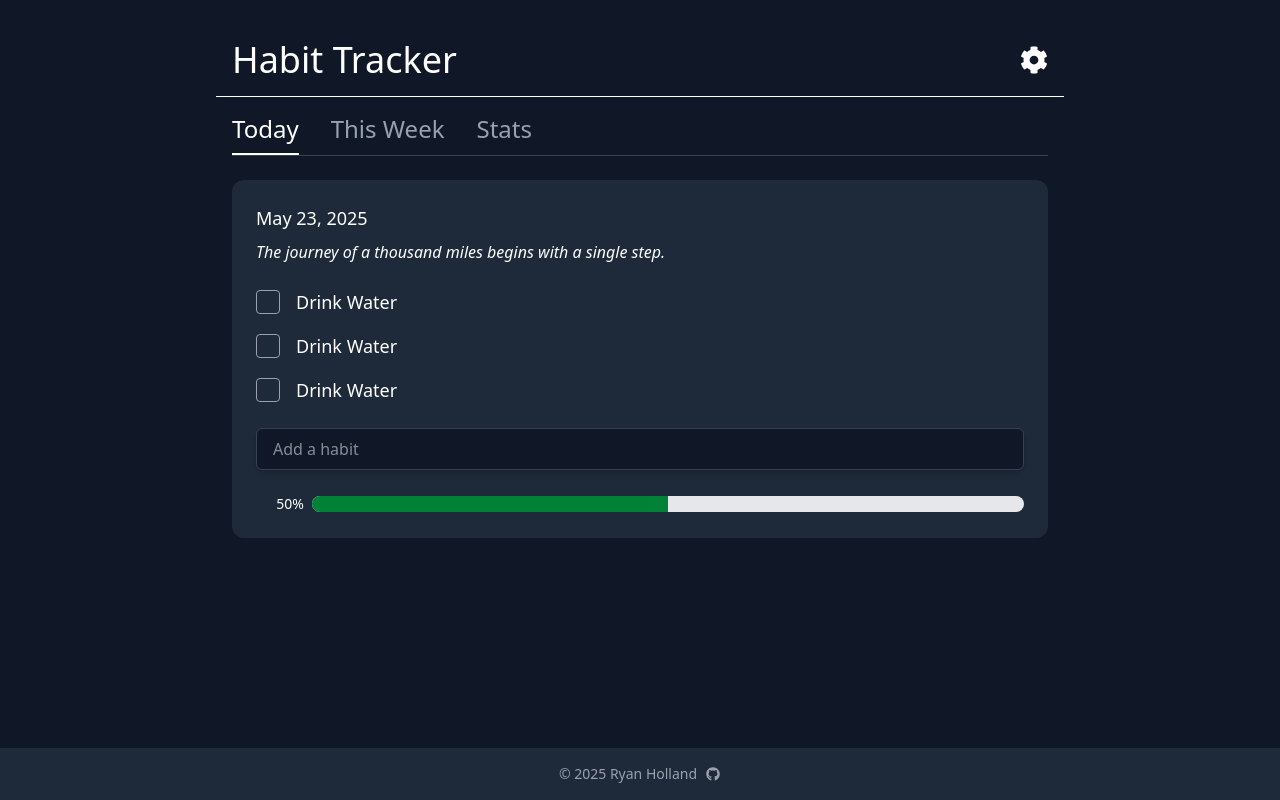
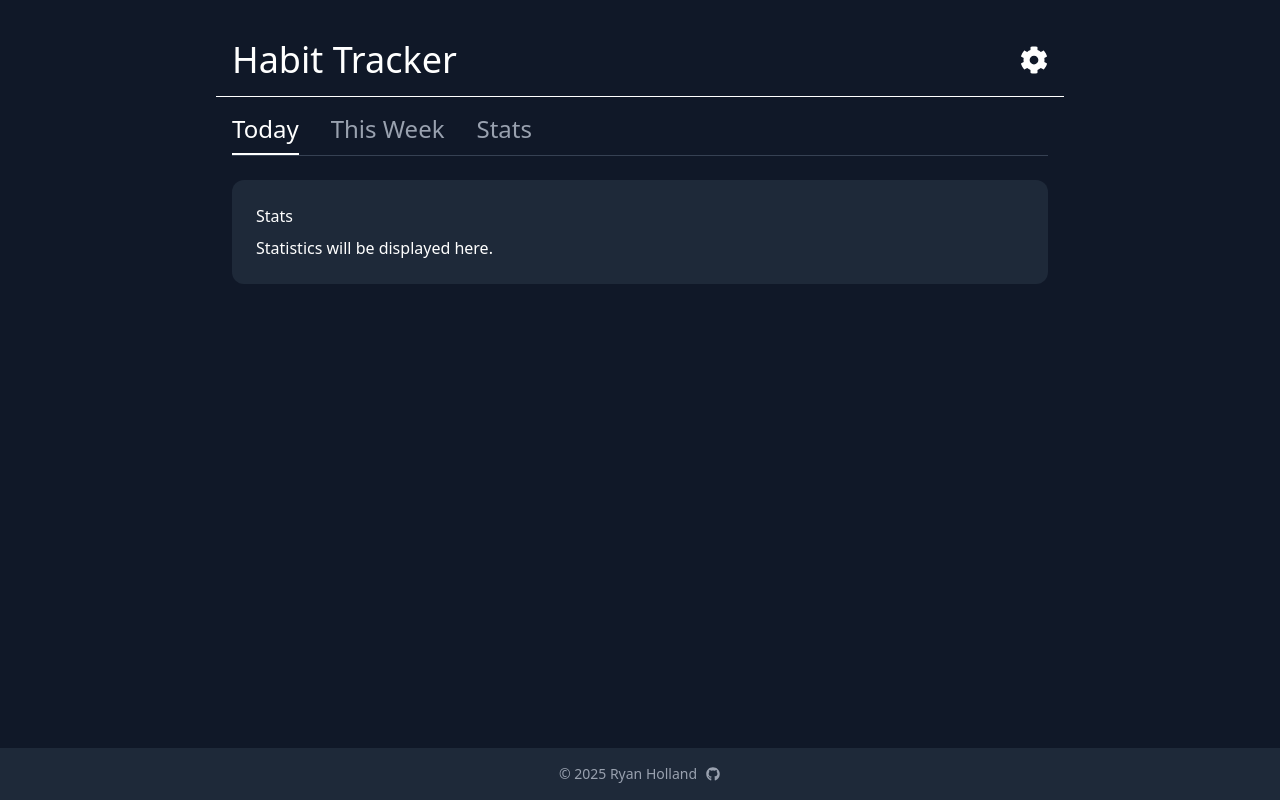
Before and after one commit to ryangholland/habit-tracker, a React (Vite) app: page /stats in a window 1280 px wide. Built offline with nearby package versions, Linux system fonts and the light colour scheme.

Commit message:
feat: implement URL routing for each tab's display

```diff
--- a/package.json
+++ b/package.json
@@ -18,6 +18,7 @@
     "react": "^19.1.0",
     "react-dom": "^19.1.0",
     "react-icons": "^5.5.0",
+    "react-router-dom": "^7.6.1",
     "tailwindcss": "^4.1.7"
   },
   "devDependencies": {
--- a/src/App.jsx
+++ b/src/App.jsx
@@ -1,19 +1,33 @@
-import Header from "./components/Header";
-import Tabs from "./components/Tabs";
+import { RouterProvider, createBrowserRouter } from "react-router-dom";
+
 import Today from "./pages/Today";
-import Footer from "./components/Footer";
+import Stats from "./pages/Stats";
+import ThisWeek from "./pages/ThisWeek";
+import Layout from "./layouts/Layout";
+
+const router = createBrowserRouter([
+  {
+    path: "/",
+    element: <Layout />,
+    children: [
+      {
+        path: "/",
+        element: <Today />,
+      },
+      {
+        path: "/this-week",
+        element: <ThisWeek />,
+      },
+      {
+        path: "/stats",
+        element: <Stats />,
+      },
+    ],
+  },
+]);
 
 function App() {
-  return (
-    <div className="bg-gray-900 text-white min-h-screen flex flex-col">
-      <div className="flex-grow container max-w-4xl mx-auto p-4 md:p-6 ">
-        <Header />
-        <Tabs />
-        <Today />
-      </div>
-      <Footer />
-    </div>
-  );
+  return <RouterProvider router={router} />;
 }
 
 export default App;
--- /dev/null
+++ b/src/layouts/Layout.jsx
@@ -0,0 +1,19 @@
+import { Outlet } from "react-router-dom";
+import Header from "../components/Header";
+import Tabs from "../components/Tabs";
+import Footer from "../components/Footer";
+
+const Layout = () => {
+  return (
+    <div className="bg-gray-900 text-white min-h-screen flex flex-col">
+      <div className="flex-grow container max-w-4xl mx-auto p-4 md:p-6">
+        <Header />
+        <Tabs />
+        <Outlet />
+      </div>
+      <Footer />
+    </div>
+  );
+};
+
+export default Layout;
--- a/src/pages/Stats.jsx
+++ b/src/pages/Stats.jsx
@@ -0,0 +1,10 @@
+function Stats() {
+  return (
+    <div className="bg-gray-800 rounded-xl p-4 mt-2 mx-4 md:p-6 flex flex-col gap-2">
+      <h1>Stats</h1>
+      <p>Statistics will be displayed here.</p>
+    </div>
+  );
+}
+
+export default Stats;
--- a/src/pages/ThisWeek.jsx
+++ b/src/pages/ThisWeek.jsx
@@ -0,0 +1,10 @@
+function ThisWeek() {
+  return (
+    <div className="bg-gray-800 rounded-xl p-4 mt-2 mx-4 md:p-6 flex flex-col gap-2">
+      <h1>This Week</h1>
+      <p>This Week info will be displayed here.</p>
+    </div>
+  );
+}
+
+export default ThisWeek;
```
Also changed, not shown: 1 other file (tests, documents, lock files or other folders).
